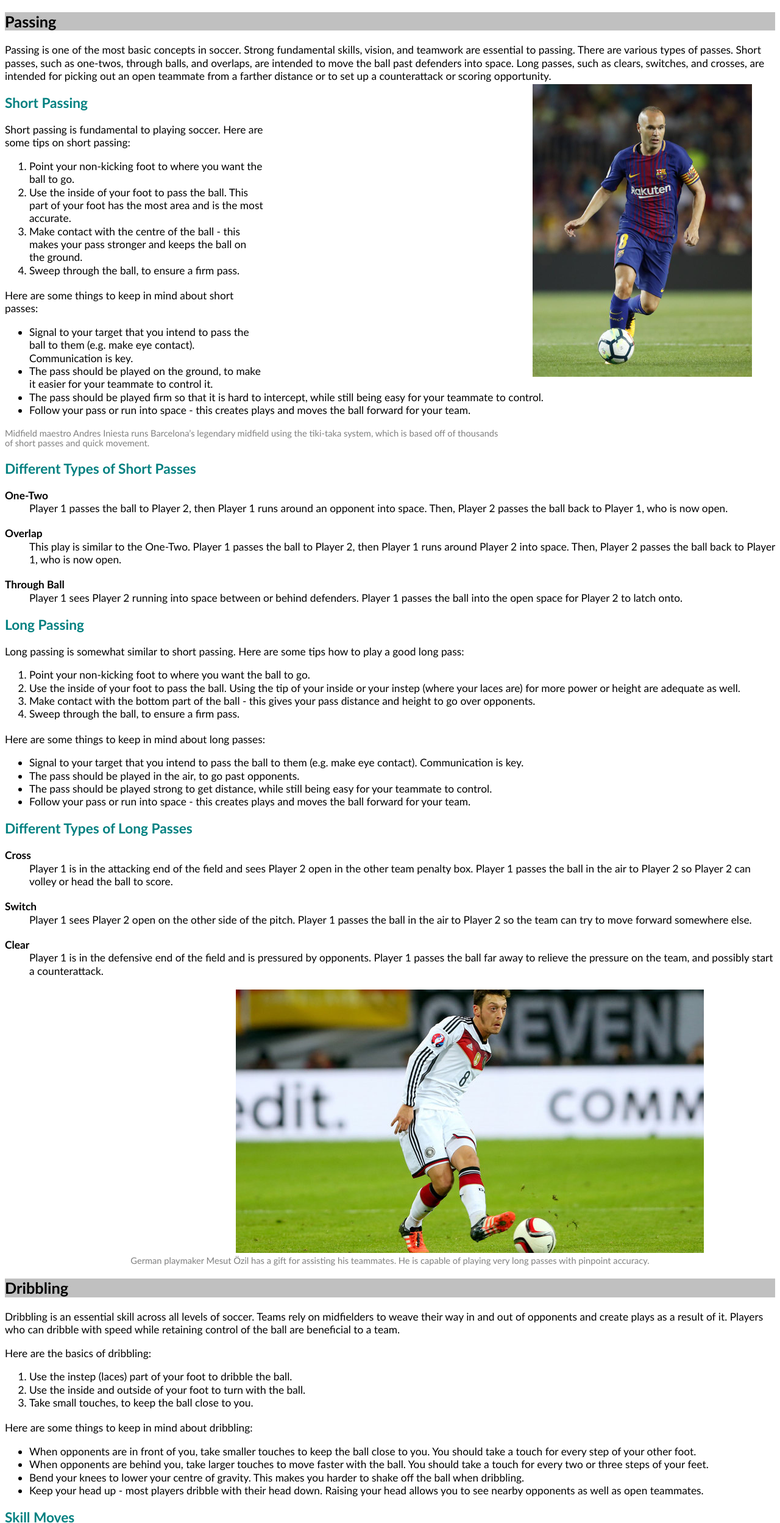
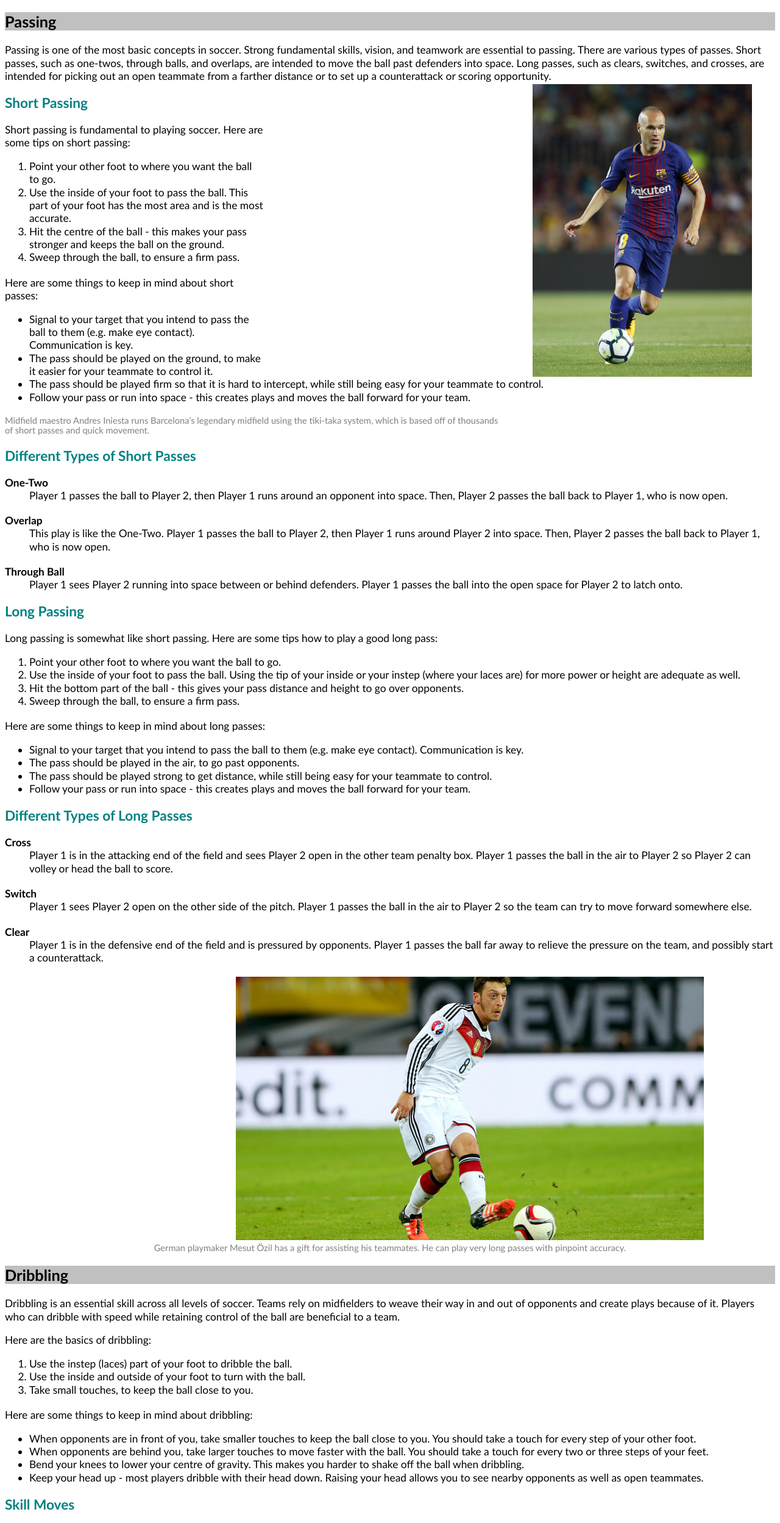
Before and after one commit to QiuJeffrey/home, a plain HTML site: page index.html in a window 1280 px wide. Shown: the part 65-2563 px from the top of the page at 61% size. Drawn offline with Linux system fonts and the light colour scheme.

Commit message:
Add files via upload

```diff
--- a/index.html
+++ b/index.html
@@ -14,9 +14,9 @@
     <h3> Short Passing </h3>
     <p> Short passing is fundamental to playing soccer. Here are some tips on short passing: </p>
     <ol class="list">
-        <li> Point your non&#45;kicking foot to where you want the ball to go. </li>
+        <li> Point your other foot to where you want the ball to go. </li>
         <li> Use the inside of your foot to pass the ball. This part of your foot has the most area and is the most accurate. </li>
-        <li> Make contact with the centre of the ball &#45; this makes your pass stronger and keeps the ball on the ground. </li>
+        <li> Hit the centre of the ball &#45; this makes your pass stronger and keeps the ball on the ground. </li>
         <li> Sweep through the ball, to ensure a firm pass. </li>
     </ol>
     <p> Here are some things to keep in mind about short passes: </p>
@@ -33,16 +33,16 @@
         <dt> One&#45;Two </dt>
         <dd> Player 1 passes the ball to Player 2, then Player 1 runs around an opponent into space. Then, Player 2 passes the ball back to Player 1, who is now open. </dd>
         <dt> Overlap </dt>
-        <dd> This play is similar to the One&#45;Two. Player 1 passes the ball to Player 2, then Player 1 runs around Player 2 into space. Then, Player 2 passes the ball back to Player 1, who is now open. </dd>
+        <dd> This play is like the One&#45;Two. Player 1 passes the ball to Player 2, then Player 1 runs around Player 2 into space. Then, Player 2 passes the ball back to Player 1, who is now open. </dd>
         <dt> Through Ball </dt>
         <dd> Player 1 sees Player 2 running into space between or behind defenders. Player 1 passes the ball into the open space for Player 2 to latch onto. </dd>
     </dl>
     <h3> Long Passing </h3>
-    <p> Long passing is somewhat similar to short passing. Here are some tips how to play a good long pass: </p>
+    <p> Long passing is somewhat like short passing. Here are some tips how to play a good long pass: </p>
     <ol class="list">
-        <li> Point your non&#45;kicking foot to where you want the ball to go. </li>
+        <li> Point your other foot to where you want the ball to go. </li>
         <li> Use the inside of your foot to pass the ball. Using the tip of your inside or your instep &#40;where your laces are&#41; for more power or height are adequate as well. </li>
-        <li> Make contact with the bottom part of the ball &#45; this gives your pass distance and height to go over opponents. </li>
+        <li> Hit the bottom part of the ball &#45; this gives your pass distance and height to go over opponents. </li>
         <li> Sweep through the ball, to ensure a firm pass. </li>
     </ol>
     <p> Here are some things to keep in mind about long passes: </p>
@@ -62,10 +62,10 @@
         <dd> Player 1 is in the defensive end of the field and is pressured by opponents. Player 1 passes the ball far away to relieve the pressure on the team, and possibly start a counterattack. </dd>
     </dl>
     <img id="fatimg" src="ozil.jpg" width="768" height="432" alt="Picture of Mesut Ozil representing Germany in an international competition." />
-    <p class="caption"> German playmaker Mesut &Ouml;zil has a gift for assisting his teammates. He is capable of playing very long passes with pinpoint accuracy. </p>
+    <p class="caption"> German playmaker Mesut &Ouml;zil has a gift for assisting his teammates. He can play very long passes with pinpoint accuracy. </p>
     <!-- Original photo dimensions: 768 by 432. -->
     <h2> Dribbling </h2>
-    <p> Dribbling is an essential skill across all levels of soccer. Teams rely on midfielders to weave their way in and out of opponents and create plays as a result of it. Players who can dribble with speed while retaining control of the ball are beneficial to a team. </p>
+    <p> Dribbling is an essential skill across all levels of soccer. Teams rely on midfielders to weave their way in and out of opponents and create plays because of it. Players who can dribble with speed while retaining control of the ball are beneficial to a team. </p>
     <p> Here are the basics of dribbling: </p>
     <ol class="list">
         <li> Use the instep &#40;laces&#41; part of your foot to dribble the ball. </li>
@@ -109,14 +109,14 @@
     <p> The only way to win in soccer is to score more goals than your opponent, so finishing your chances is a vital skill. Forwards who can score an equaliser in the dying minutes of an important game are invaluable to a team. Here are some tips on how to strike the ball: </p>
     <ol class="list">
         <li> Push the ball to the side of you, and approach it at around a 45&#176; angle. </li>
-        <li> Put your nonkicking foot beside the ball. </li>
+        <li> Put your other foot beside the ball. </li>
         <li> Bend your foot back to put power into your shot. </li>
         <li> Swing through the ball, lifting your kicking foot across your body. </li>
-        <li> Your momentum should lead you to jump, putting your nonkicking foot outwards, and you should land on your kicking foot. </li>
+        <li> Your momentum should lead you to jump, putting your other foot outwards, and you should land on your kicking foot. </li>
     </ol>
     <p> Here are some things to keep in mind about shooting: </p>
     <ul class="list">
-        <li> Most players stop after making contact with the ball &#45; strike through the ball to maximize the power going into the shot. </li>
+        <li> Most players stop after hitting the ball &#45; strike through the ball to maximize the power going into the shot. </li>
         <li> Look up when you shoot &#45; this improves your accuracy and awareness of the situation. </li>
         <li> Pick one of the four corners when you shoot. These spots are the hardest to reach for goalkeepers. </li>
         <li> Run after your shot &#45; getting a rebound can lead to a goal for your team. </li>
```
